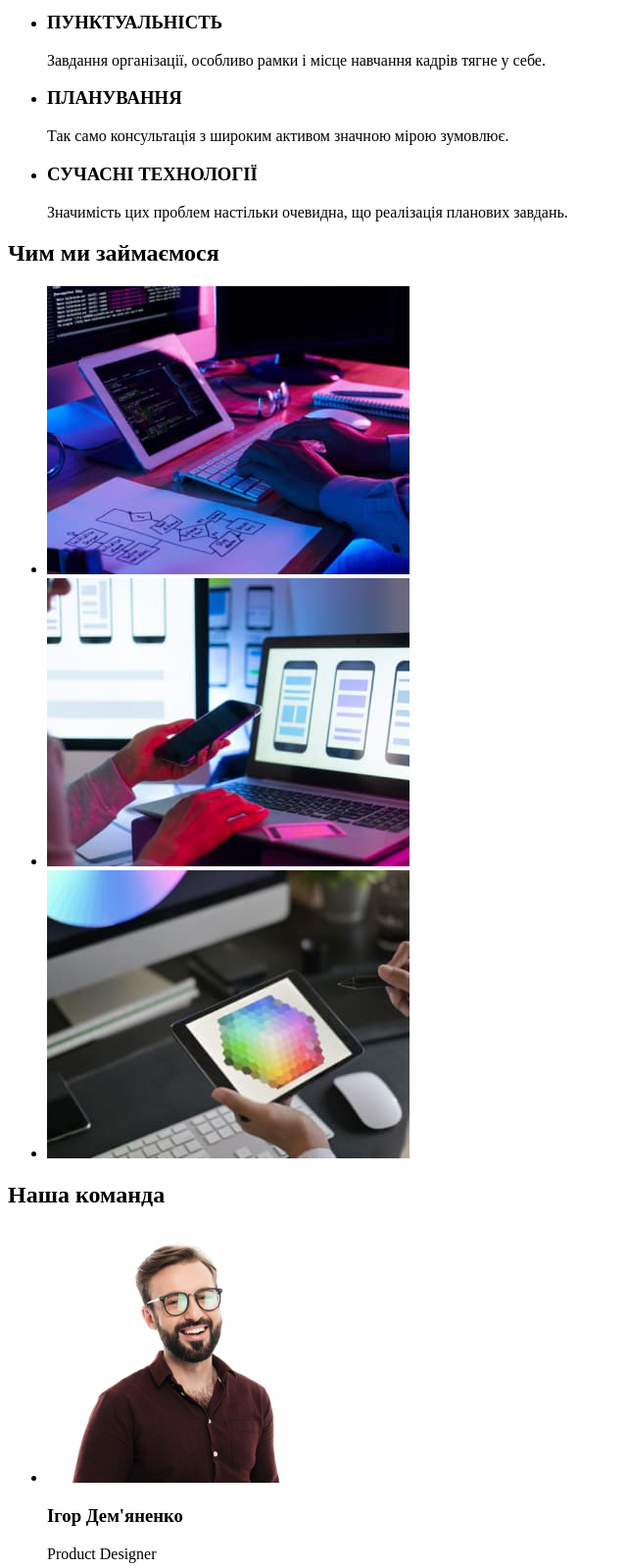
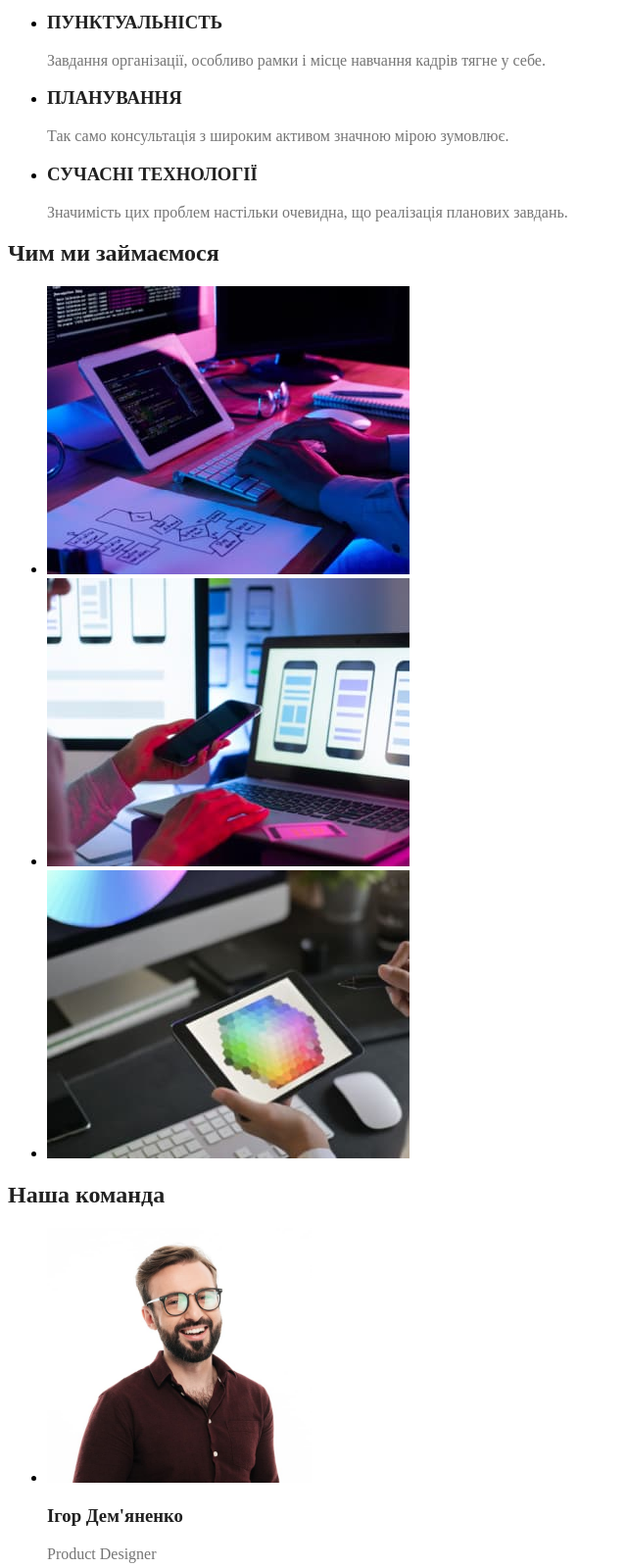
Before and after one commit to SvitlanaRet/goit-markup-hw-02, a plain HTML site: page index.html in a window 1280 px wide. Shown: the part 320-1920 px from the top of the page at 98% size, without its empty margins (0-640 px from the left). Drawn offline with Linux system fonts and the light colour scheme.

Commit message:
finish color for index

```diff
--- a/css/styles.css
+++ b/css/styles.css
@@ -3,8 +3,10 @@
     --secondary-text-color: rgba(117, 117, 117, 1);
     --third-text-color: rgba(255, 255, 255, 1);
     --accent-color: rgba(33, 150, 243, 1);
+
 }
 
+/* Start Studio page */
 /* Шапка */
 .logo {
     color: var(--primary-text-color);
@@ -44,6 +46,33 @@
     color: var(--third-text-color);
 }
 
+/* Особливості */
+.caption-features {
+    color: var(--primary-text-color);
+}
+.text-features {
+    color: var(--secondary-text-color);
+}
+
+/* Чим ми займаємося  */
+.caption {
+    color: var(--primary-text-color);
+}
+
+/* Наша команда */
+.bg-team {
+    background-color: rgba(245, 244, 250, 1);
+}
+.caption {
+    color: var(--primary-text-color);
+}
+.name-team {
+    color: var(--primary-text-color);
+}
+.desk-team {
+    color: var(--secondary-text-color);
+}
+
 /* Підвал */
 .bg-footer {
     background-color: rgba(47, 48, 58, 1);
@@ -63,3 +92,6 @@
 .footer-contacts {
     color: rgba(255, 255, 255, 0.6);
 }
+/* Finish Studio page */
+
+/* Start Portfolio page */
--- a/index.html
+++ b/index.html
@@ -53,29 +53,29 @@
             <section>
                 <ul>
                     <li>
-                        <h3 class="h3">УВАГА ДО ДЕТАЛЕЙ</h3>
-                        <p class="p1">
+                        <h3 class="caption-features">УВАГА ДО ДЕТАЛЕЙ</h3>
+                        <p class="text-features">
                             Ідейні міркування, і навіть початок повсякденної
                             роботи з формування позиції.
                         </p>
                     </li>
                     <li>
-                        <h3 class="h3">ПУНКТУАЛЬНІСТЬ</h3>
-                        <p class="p1">
+                        <h3 class="caption-features">ПУНКТУАЛЬНІСТЬ</h3>
+                        <p class="text-features">
                             Завдання організації, особливо рамки і місце
                             навчання кадрів тягне у себе.
                         </p>
                     </li>
                     <li>
-                        <h3 class="h3">ПЛАНУВАННЯ</h3>
-                        <p class="p1">
+                        <h3 class="caption-features">ПЛАНУВАННЯ</h3>
+                        <p class="text-features">
                             Так само консультація з широким активом значною
                             мірою зумовлює.
                         </p>
                     </li>
                     <li>
-                        <h3 class="h3">СУЧАСНІ ТЕХНОЛОГІЇ</h3>
-                        <p class="p1">
+                        <h3 class="caption-features">СУЧАСНІ ТЕХНОЛОГІЇ</h3>
+                        <p class="text-features">
                             Значимість цих проблем настільки очевидна, що
                             реалізація планових завдань.
                         </p>
@@ -84,7 +84,7 @@
             </section>
             <!-- Чим ми займаємося -->
             <section>
-                <h2 class="h2">Чим ми займаємося</h2>
+                <h2 class="caption">Чим ми займаємося</h2>
                 <ul>
                     <li>
                         <img
@@ -114,8 +114,8 @@
             </section>
             <!-- Наша команда -->
             <section>
-                <h2 class="h2">Наша команда</h2>
-                <ul>
+                <h2 class="caption">Наша команда</h2>
+                <ul class="card-bg">
                     <li>
                         <img
                             src="./img/portret1.jpg"
@@ -123,8 +123,8 @@
                             width="270"
                             height="260"
                         />
-                        <h3 class="h3">Ігор Дем'яненко</h3>
-                        <p class="p1">Product Designer</p>
+                        <h3 class="name-team">Ігор Дем'яненко</h3>
+                        <p class="desk-team">Product Designer</p>
                     </li>
                     <li>
                         <img
@@ -133,8 +133,8 @@
                             width="270"
                             height="260"
                         />
-                        <h3 class="h3">Ольга Рєпіна</h3>
-                        <p class="p1">Frontend Developer</p>
+                        <h3 class="name-team">Ольга Рєпіна</h3>
+                        <p class="desk-team">Frontend Developer</p>
                     </li>
                     <li>
                         <img
@@ -143,8 +143,8 @@
                             width="270"
                             height="260"
                         />
-                        <h3 class="h3">Микола Тарасов</h3>
-                        <p class="p1">Marketing</p>
+                        <h3 class="name-team">Микола Тарасов</h3>
+                        <p class="desk-team">Marketing</p>
                     </li>
                     <li>
                         <img
@@ -153,8 +153,8 @@
                             width="270"
                             height="260"
                         />
-                        <h3 class="h3">Михайло Єрмаков</h3>
-                        <p class="p1">UI Designer</p>
+                        <h3 class="name-team">Михайло Єрмаков</h3>
+                        <p class="desk-team">UI Designer</p>
                     </li>
                 </ul>
             </section>
```
